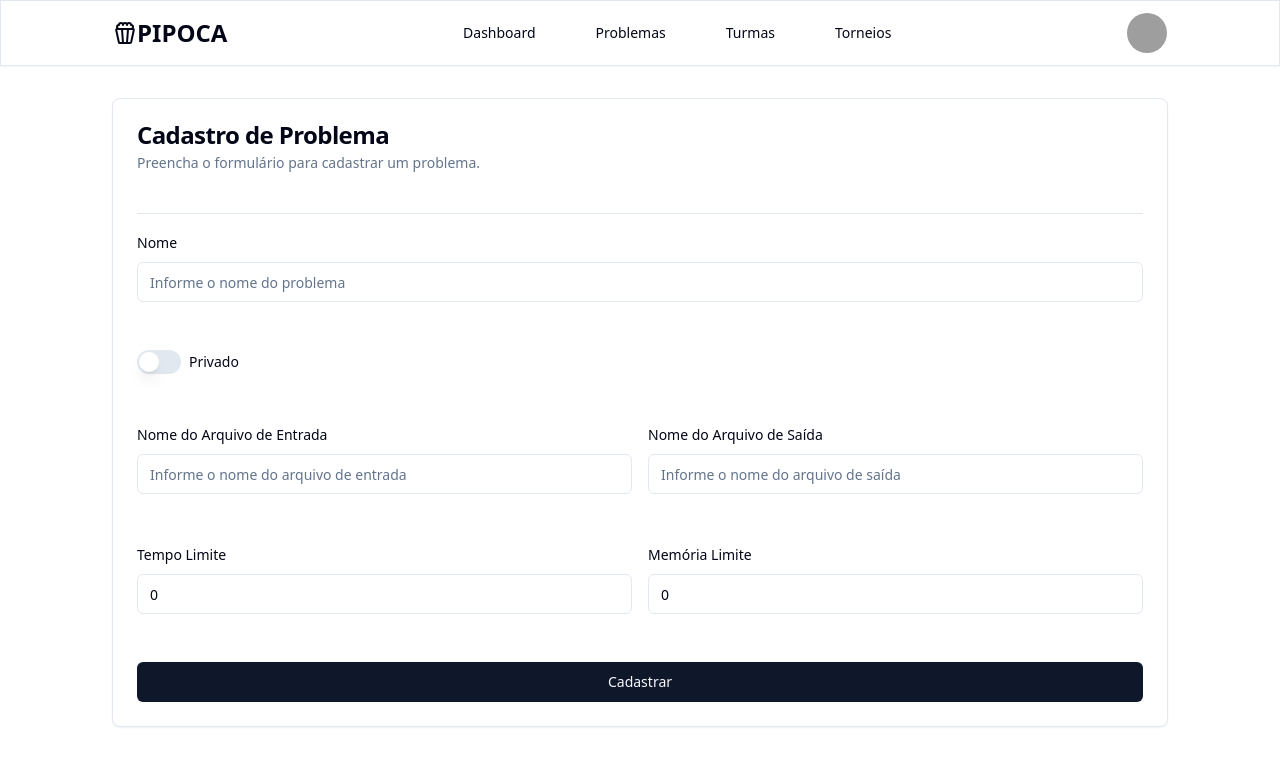
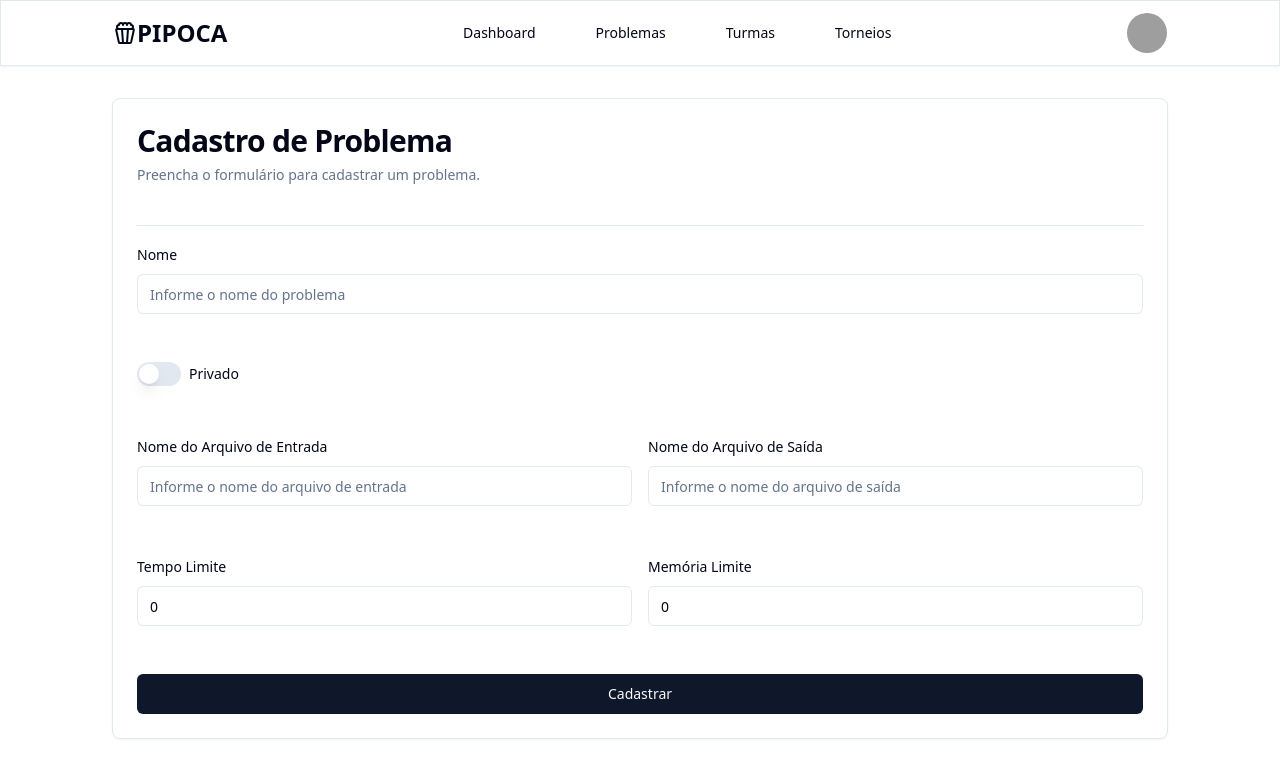
Before and after one commit to alcides07/pipoca, a React (Vite) app in the folder frontend/: page /problema/cadastro in a window 1280 px wide. Shown: the top 778 px of the page. Built offline with nearby package versions, Linux system fonts and the light colour scheme; grey boxes are pictures that could not be loaded.

Commit message:
,fix: ajusta tamanho do título do formulário (#375)

```diff
--- a/frontend/src/features/Problema/CadastraProblema/components/formCadastro.tsx
+++ b/frontend/src/features/Problema/CadastraProblema/components/formCadastro.tsx
@@ -115,7 +115,7 @@ function FormCadastro() {
   return (
     <Card>
       <CardHeader className="">
-        <CardTitle>Cadastro de Problema</CardTitle>
+        <CardTitle className="text-3xl">Cadastro de Problema</CardTitle>
         <CardDescription>
           Preencha o formulário para cadastrar um problema.
         </CardDescription>
--- a/frontend/src/features/Problema/EditaProblema/componentes/editaDeclaracao.tsx
+++ b/frontend/src/features/Problema/EditaProblema/componentes/editaDeclaracao.tsx
@@ -136,7 +136,7 @@ function EditaDeclaracao({ problemaId }: EditaDeclaracaoProps) {
   return (
     <Card>
       <CardHeader className="">
-        <CardTitle>Declaração</CardTitle>
+        <CardTitle className="text-3xl">Declaração</CardTitle>
         <CardDescription>Atualize os dados abaixo.</CardDescription>
       </CardHeader>
       <CardContent>
```
